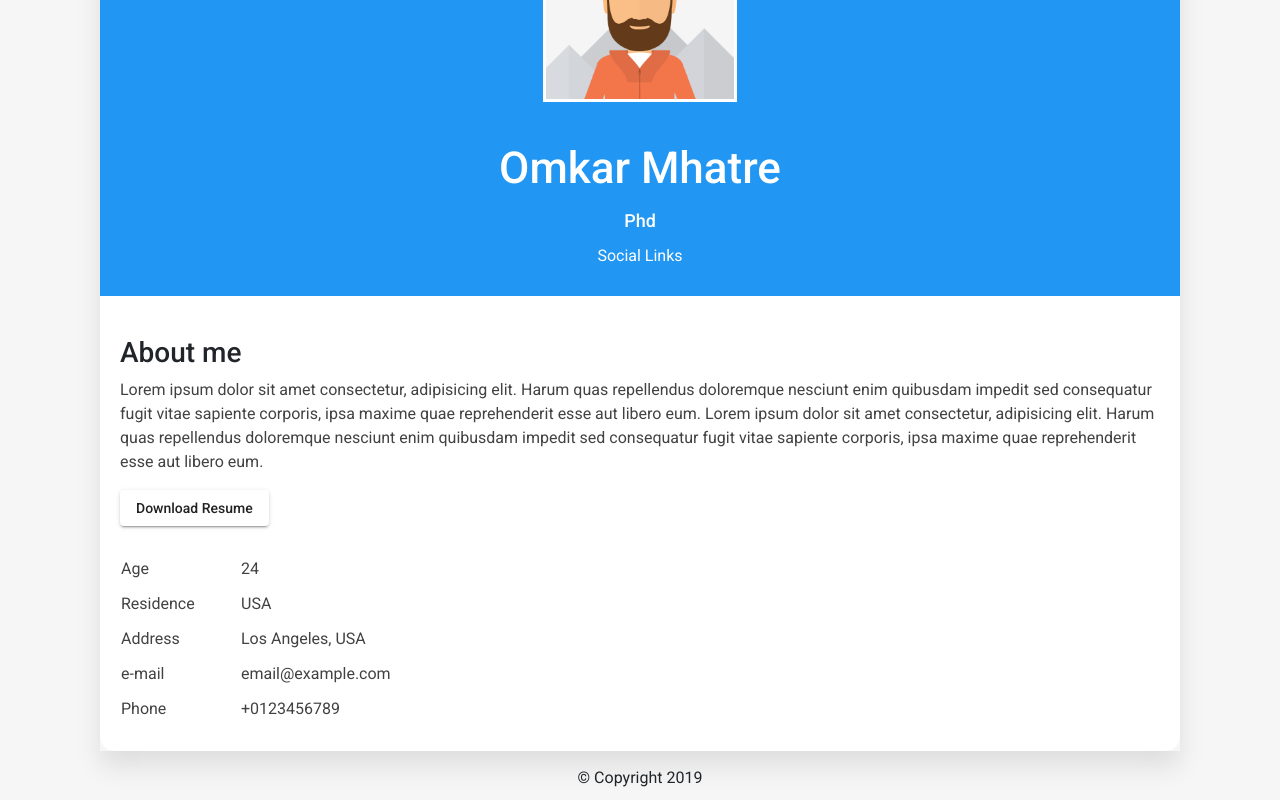
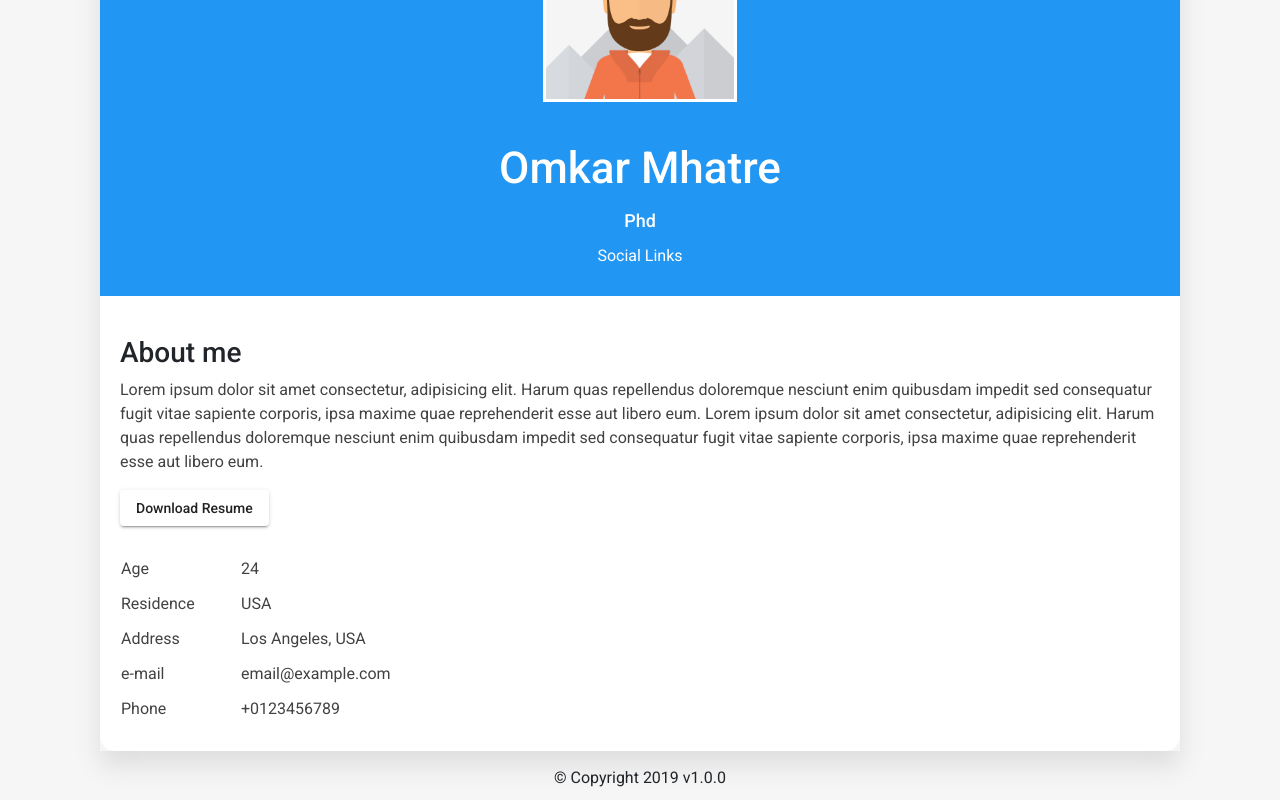
Before and after one commit to akshay3001/portfolio, an Angular app: page /home in a window 1280 px wide. Shown: the part 217-1017 px from the top of the page. Built offline with nearby package versions, Linux system fonts and the light colour scheme.

Commit message:
Version added in footer component.

```diff
--- a/src/app/footer/footer.component.html
+++ b/src/app/footer/footer.component.html
@@ -1,3 +1,3 @@
 <footer class="cen footer">
-    &copy; Copyright {{ today.getFullYear() }}
+    &copy; Copyright {{ today.getFullYear() }} v1.0.0
 </footer>
```
